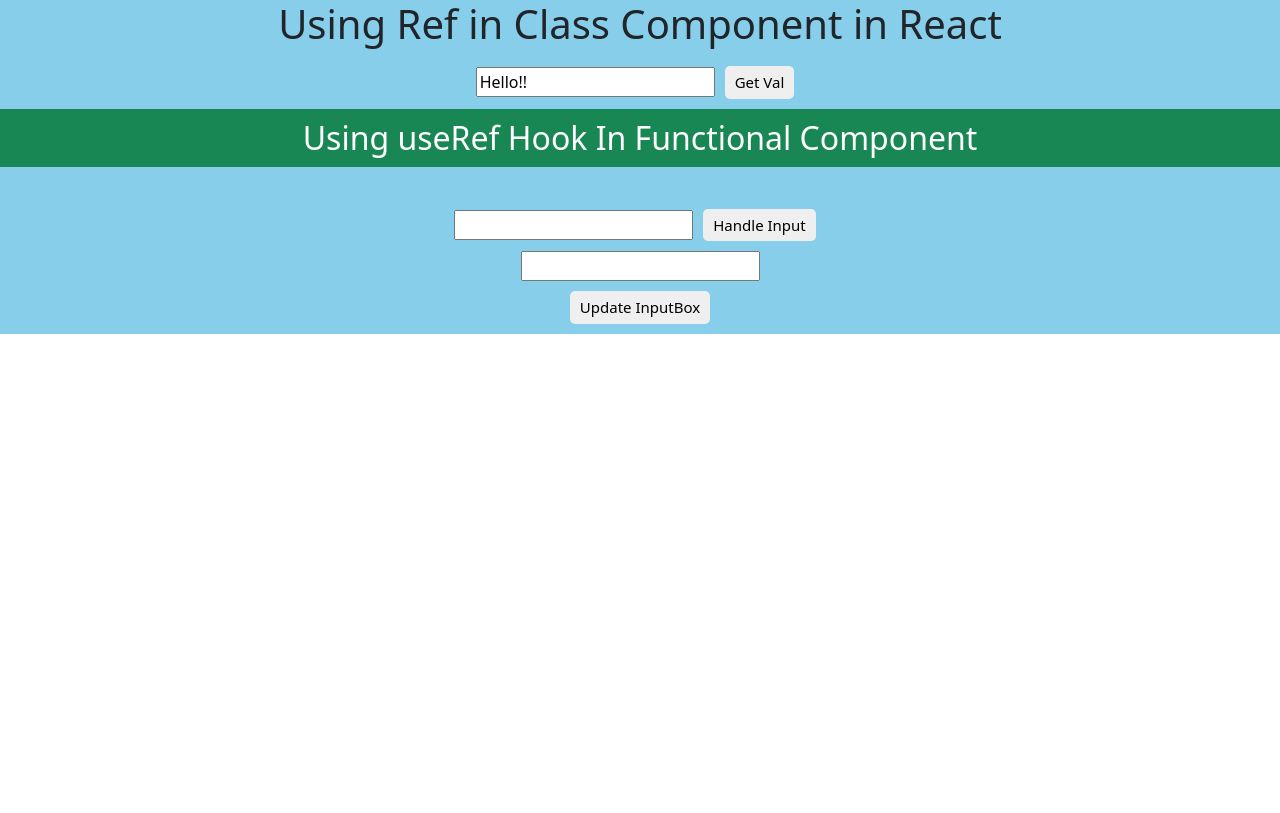
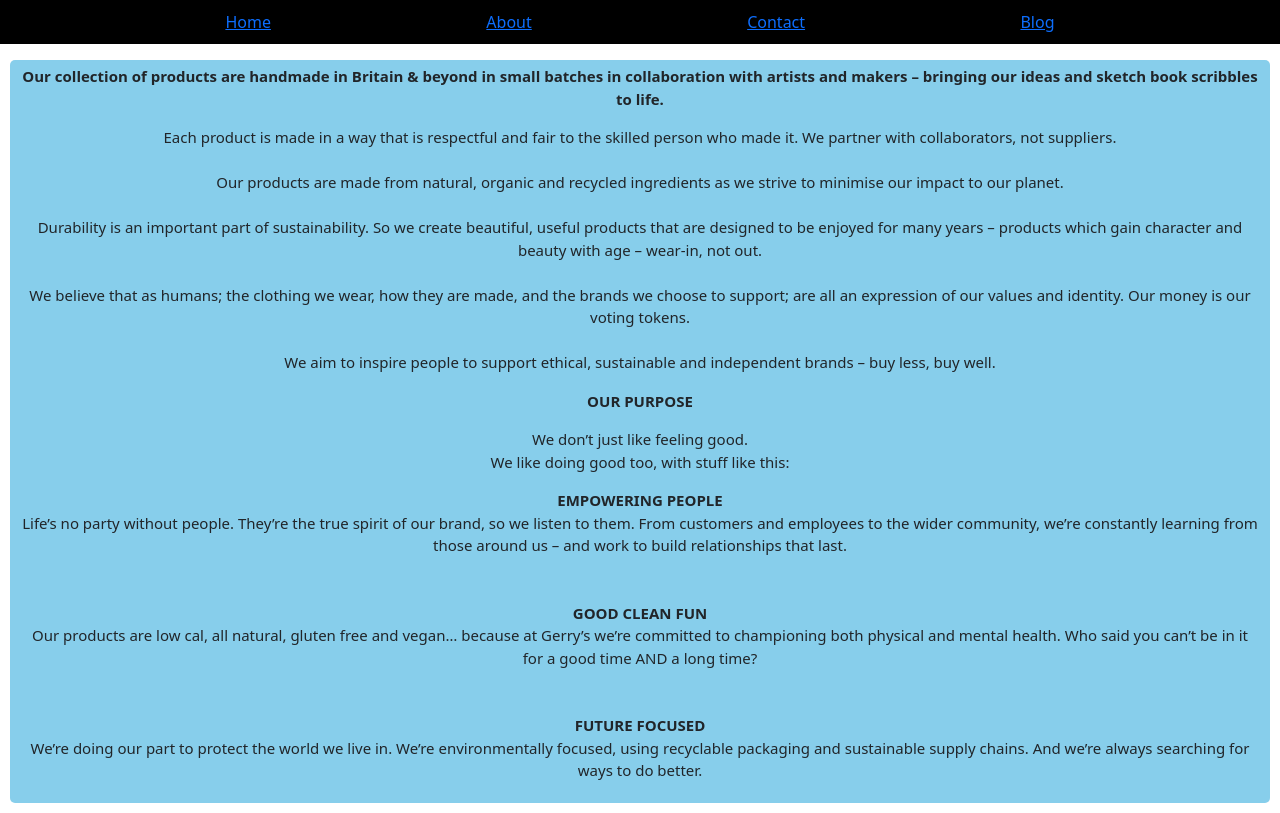
Before and after one commit to satyamn96/react_app, a React (Create React App) app: page / in a window 1280 px wide. Built offline with nearby package versions, Linux system fonts and the light colour scheme.

Commit message:
Learn about Routing

```diff
--- a/package.json
+++ b/package.json
@@ -10,6 +10,8 @@
     "react": "^17.0.2",
     "react-bootstrap": "^2.1.2",
     "react-dom": "^17.0.2",
+    "react-router": "^6.2.2",
+    "react-router-dom": "^5.2.0",
     "react-scripts": "5.0.0",
     "web-vitals": "^2.1.4"
   },
--- a/src/App.css
+++ b/src/App.css
@@ -17,7 +17,7 @@
   color: #fff;
 }
 
-.app button{
+.app,.counter button{
   font-size: 15px;
   font-weight:500;
   margin:10px;
--- a/src/App.js
+++ b/src/App.js
@@ -24,14 +24,29 @@ import React from 'react'
 // import ComponentLoop from './Components/ComponentLoop';
 // import PureComponent from './Components/PureComponent';
 // import UseMemo from './Components/UseMemo';
-import ClassRef from './Components/ClassRef';
-import FunctionRef from './Components/FunctionRef';
+// import ClassRef from './Components/ClassRef';
+// import FunctionRef from './Components/FunctionRef';
+// import HocComp from './Components/HocComp'
+// import HocGreen from './Components/HocGreen'
+// import HocBlue from './Components/HocBlue'
+// import HighOrderComp from './Components/HighOrderComp'
+import {
+  BrowserRouter as Router,
+  Route,
+  Switch
+} from "react-router-dom";
+import HomePage from './Components/HomePage';
+import AboutUs from './Components/AboutUs';
+import Navbar from './Components/Navbar';
+import PageNotFound from './Components/PageNotFound';
+
 function App() {
 
   // function getData() {
   //   alert('Hello From React App!');
   // }
   // const[user , setUser] = React.useState("Harry Potter");
+  // console.log("Working on Router");
 
   return (
     <div className="App">
@@ -57,10 +72,22 @@ function App() {
       {/* <ComponentLoop /> */}
       {/* <PureComponent /> */}
       {/* <UseMemo /> */}
-      <ClassRef />
-      <FunctionRef />
+      {/* <ClassRef />
+      <FunctionRef /> */}
+      {/* <HocComp cmp={HighOrderComp} />
+      <HocGreen cmp={HighOrderComp} />
+      <HocBlue cmp={HighOrderComp} /> */}
+      <Router>
+        <Navbar/>
+        <Switch>
+        <Route path="/about"> <AboutUs /></Route>
+        <Route path="/contact"> <PageNotFound /></Route>
+        <Route path="/" exact={true}> <HomePage /></Route>
+        </Switch>
+      </Router>
        </div>
   );
 }
 
+
 export default App;
--- /dev/null
+++ b/src/Components/AboutUs.js
@@ -0,0 +1,12 @@
+import React from 'react'
+
+export default function AboutUs() {
+    return (
+        <div className="app">
+
+            <p><span><strong>OUR PURPOSE</strong></span></p>
+            <p>We don’t just like feeling good.<br />We like doing good too, with stuff like this:</p>
+            <p><strong>EMPOWERING PEOPLE</strong><br />Life’s no party without people. They’re the true spirit of our brand, so we listen to them. From customers and employees to the wider community, we’re constantly learning from those around us – and work to build relationships that last.<br /><br /><br /><strong>GOOD CLEAN FUN</strong><br />Our products are low cal, all natural, gluten free and vegan… because at Gerry’s we’re committed to championing both physical and mental health. Who said you can’t be in it for a good time AND a long time?<br /><br /><br /><strong>FUTURE FOCUSED</strong><br />We’re doing our part to protect the world we live in. We’re environmentally focused, using recyclable packaging and sustainable supply chains. And we’re always searching for ways to do better.</p>
+        </div>
+    )
+}
--- /dev/null
+++ b/src/Components/HighOrderComp.js
@@ -0,0 +1,15 @@
+import React,{useState} from 'react'
+
+export default function HighOrderComp() {
+    // console.log('Hello HOC !!')
+    const[count , setCount] = useState(0);
+const Counter = ()=>{
+    setCount(count+1);
+}
+  return (
+    <div className="counter">
+        <h2>Count : {count}</h2>
+        <button onClick={Counter}>Update Counter</button>
+    </div>
+  )
+}
--- /dev/null
+++ b/src/Components/HocBlue.js
@@ -0,0 +1,11 @@
+import React from 'react'
+
+export default function HocBlue(props) {
+    return (
+        <>
+        <div style={{backgroundColor:'blue',width:'25%',borderRadius:'5%'}}>
+            <h2><props.cmp /></h2>
+        </div>
+        </>
+    )
+}
--- /dev/null
+++ b/src/Components/HocComp.js
@@ -0,0 +1,12 @@
+import React from 'react'
+
+export default function HocCompRed(props) {
+    return (
+        <>
+        <h1 style={{backgroundColor:'skyblue'}}>High Order Components</h1>
+        <div style={{backgroundColor:'red',width:'25%',borderRadius:'5%'}}>
+            <h2><props.cmp /></h2>
+        </div>
+        </>
+    )
+}
--- /dev/null
+++ b/src/Components/HocGreen.js
@@ -0,0 +1,11 @@
+import React from 'react'
+
+export default function HocGreen(props) {
+    return (
+        <>
+        <div style={{backgroundColor:'green',width:'25%',borderRadius:'10px'}}>
+            <h2><props.cmp /></h2>
+        </div>
+        </>
+    )
+}
--- /dev/null
+++ b/src/Components/HomePage.js
@@ -0,0 +1,16 @@
+import React from 'react'
+
+export default function HomePage() {
+    return (
+        <div className="app">
+
+                <p><strong>Our collection of products are handmade in Britain &amp; beyond in small batches in collaboration with artists and makers – bringing our ideas and sketch book scribbles to life.</strong></p>
+                <p><span>Each product is made in a way that is respectful and fair to the skilled person who made it. We partner with collaborators, not suppliers.</span><br /><br /><span>Our products are made from natural, organic and recycled ingredients as we strive to minimise our impact to our planet.</span><br /><br /><span>Durability is an important part of sustainability. So we create beautiful, useful products that are designed to be enjoyed for many years – products which gain character and beauty with age – wear-in, not out.</span><br /><br /><span>We believe that as humans; the clothing we wear, how they are made, and the brands we choose to support; are all an expression of our values and identity. Our money is our voting tokens.</span><br /><br /><span>We aim to inspire people to support ethical, sustainable and independent brands – buy less, buy well.</span></p>
+
+                <p><span><strong>OUR PURPOSE</strong></span></p>
+                <p>We don’t just like feeling good.<br />We like doing good too, with stuff like this:</p>
+                <p><strong>EMPOWERING PEOPLE</strong><br />Life’s no party without people. They’re the true spirit of our brand, so we listen to them. From customers and employees to the wider community, we’re constantly learning from those around us – and work to build relationships that last.<br /><br /><br /><strong>GOOD CLEAN FUN</strong><br />Our products are low cal, all natural, gluten free and vegan… because at Gerry’s we’re committed to championing both physical and mental health. Who said you can’t be in it for a good time AND a long time?<br /><br /><br /><strong>FUTURE FOCUSED</strong><br />We’re doing our part to protect the world we live in. We’re environmentally focused, using recyclable packaging and sustainable supply chains. And we’re always searching for ways to do better.</p>
+
+        </div>
+    )
+}
--- /dev/null
+++ b/src/Components/Navbar.js
@@ -0,0 +1,14 @@
+import React from 'react'
+import {Link} from 'react-router-dom'
+export default function Navbar() {
+  return (
+    <div>
+      <ul style={{display:'flex',alignItems:'center',justifyContent:'space-evenly',listStyle:'none',backgroundColor:'#000',color:'#fff',padding:'10px'}}>
+          <Link to='/'>Home</Link>
+          <Link to='/about'>About</Link>
+          <Link to='/contact'>Contact</Link>
+          <Link to='/contact'>Blog</Link>
+      </ul>
+    </div>
+  )
+}
--- /dev/null
+++ b/src/Components/PageNotFound.js
@@ -0,0 +1,10 @@
+import React from 'react'
+
+export default function PageNotFound() {
+  return (
+    <div style={{backgroundColor:'gray'}}>
+      <h2 style={{backgroundColor:'red'}}>404 Page Not Found</h2>
+      <p>Lorem, ipsum dolor sit amet consectetur adipisicing elit. Iure laborum molestias ut. Voluptas ipsum, fugiat quia provident omnis quos molestias cumque ipsam labore! Autem facilis sed officia modi fuga! Veritatis, enim, ut, exercitationem necessitatibus ea assumenda quas accusantium sint totam aperiam nihil?</p>
+    </div>
+  )
+}
```
Also changed, not shown: 2 other files (tests, documents, lock files or other folders).
